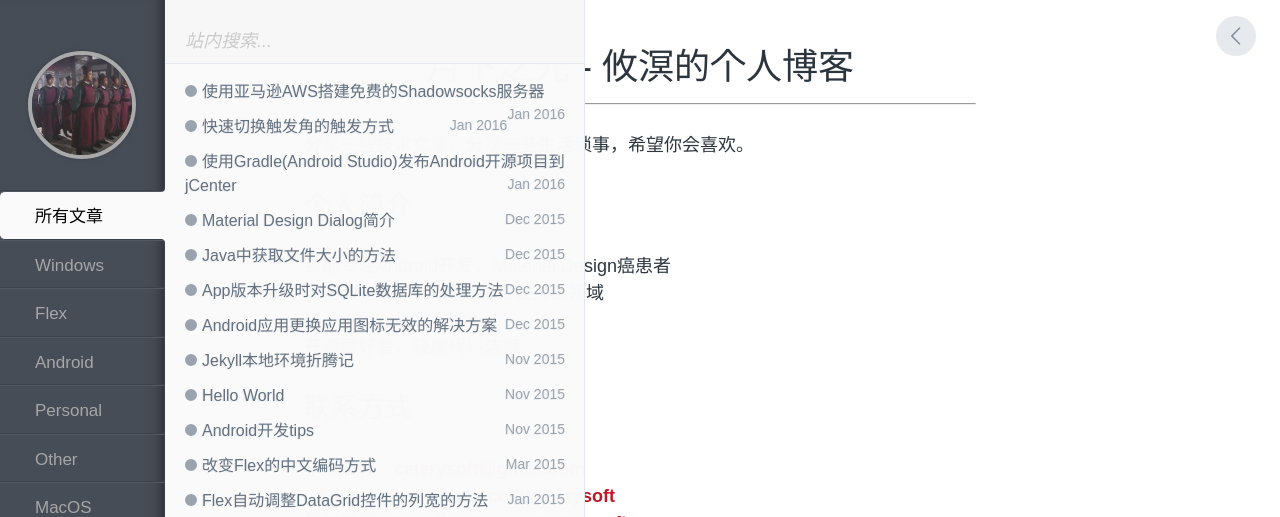
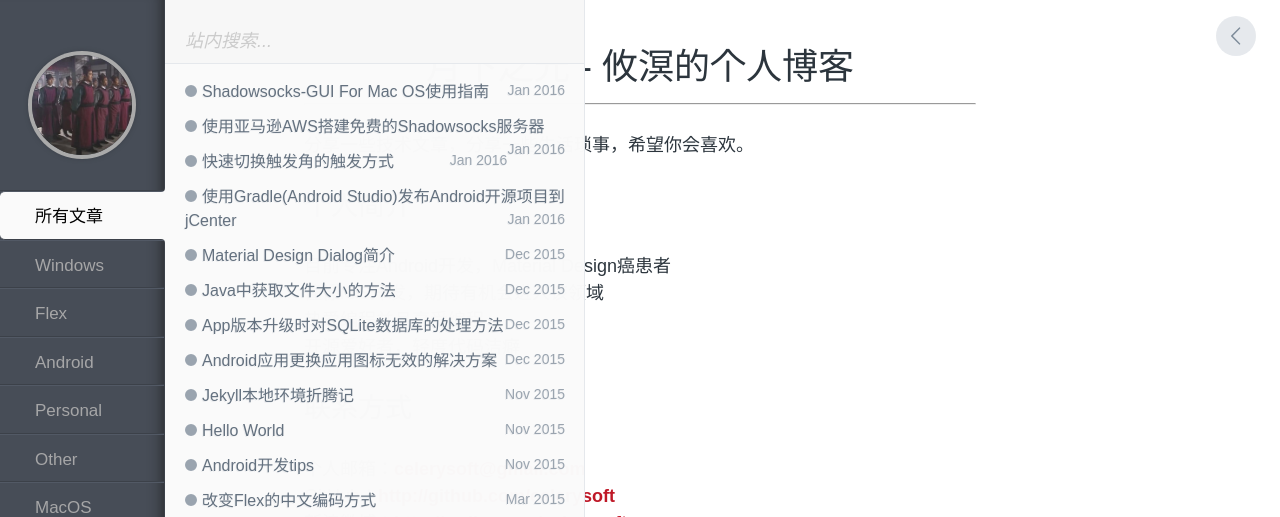
Before and after one commit to celerysoft/celerysoft.github.io, a Jekyll site: the page built from index.md, in a window 1280 px wide, cut to the strip 0-517 px from the top of the page. Built offline with Jekyll 4.4.1, drawn with Linux system fonts in a browser that asks for light colours; comment, search, counter and statistics services are not loaded; some of the changed lines change nothing that is shown.

Commit message:
post Shadowsocks-GUI For Mac OS使用指南

```diff
--- /dev/null
+++ b/_posts/MacOS/2016-01-17-Shadowsocks-GUI For Mac OS使用指南.md
@@ -0,0 +1,104 @@
+---
+layout: post
+title: Shadowsocks-GUI For Mac OS使用指南
+categories: MacOS
+tags: [Shadowsocks, MacOS, Google]
+---
+
+之前介绍了[使用亚马逊AWS搭建免费的Shadowsocks服务器](http://celerysoft.github.io/2016-01-15.html)，但是关于[Shadowsocks-GUI For Mac OS](http://sourceforge.net/projects/shadowsocksgui/files/dist/)的使用指南只是一笔带过，今天就来探讨一下其的具体使用方法。
+
+## 下载安装
+
+首先到[Shadowsocks-GUI For Mac OS](http://sourceforge.net/projects/shadowsocksgui/files/dist/)页面下载，选择`.dmg`格式的下载，当然是下最新版啦，安装完成之后运行，在菜单栏就能看到Shadowsocks的图标了。
+
+![01]( {{ site.postimage }}2016011801.png)
+
+点击图标，可以看到，Shadowsocks的各项功能都集成在这了，任何相关操作和设置都要在这进行。
+
+![02]( {{ site.postimage }}2016011802.png)
+
+## 添加服务器
+
+从菜单里选择`服务器->打开服务器设定...`来添加Shadowsocks服务器，你可以寻找免费的服务器，或者自己动手，按照[使用亚马逊AWS搭建免费的Shadowsocks服务器](http://celerysoft.github.io/2016-01-15.html)里面写的内容搭建属于自己的Shadowsocks服务器。
+
+地址分别填上**服务器公网IP地址**和服务器上配置的**服务端口号**，
+
+加密方法选择和服务器相同的**加密方法**，
+
+密码为服务器上配置的**密码**，
+
+最后备注就是服务器的备注信息，我一般是写服务器的类型。
+
+![03]( {{ site.postimage }}2016011803.png)
+
+## 创建自定义规则
+
+从菜单可以看到，代理模式有两种：
+
+1. 全局模式
+2. 自动代理模式
+
+顾名思义，**全局模式** 就是所有流量都走服务器，而 **自动代理模式** 是通过 **代理自动配置** （英语：Proxy auto-config，简称PAC）文件来配置走服务器的流量。使用自动代理模式可以实现国内网站直连，国外网站使用代理连接，即加速了浏览国内网站的速度，又节省了服务器的流量，一石二鸟。
+
+那么，如何修改代理自动配置文件呢？菜单上有三个选项和这个相关：
+
+1. 编辑自动模式的PAC...
+2. 从GFWList更新PAC
+3. 编辑GFWList的用户规则...
+
+1的功能是定位PAC文件`gfwlist.js`的位置，2的功能是在线更新PAC文件，3的功能是定位用户规则文件`user-rule.txt`的位置。
+
+直接修改PAC文件`gfwlist.js`并保存后，会自动通知浏览器重新加载。推荐用 Xcode 等代码编辑器来编辑。如果用系统自带的文本编辑器，引号可能自动半角变全角，需要撤销一下回到半角。但是这样有个问题，每次在线更新PAC文件后，手动修改的内容就会被覆盖掉，所以我们的自定义规则应该写到用户规则文件`user-rule.txt`里面。用户规则文件里网站的写法可以参考(Adblock Plus filters explained)[https://adblockplus.org/en/filter-cheatsheet]，两者的写法完全相同，下面是我的用户规则文件`user-rule.txt`的内容：
+
+{% highlight JavaScript %}
+! Put user rules line by line in this file.
+! See https://adblockplus.org/en/filter-cheatsheet
+
+||aws.amazon.com^
+||amazonwebservices.com^
+||cloudfront.net^
+||google.com^
+
+{% endhighlight %}
+
+保存之后，兴冲冲地打开Google.com，发现还是漫长的加载，这是什么情况？别急，你只是把规则写到了用户规则文件`user-rule.txt`，但是并没有写到PAC文件`gfwlist.js`文件里呀，那要如何才能写到PAC文件里呢？简单，在线更新一次PAC文件即可，每次在线更新PAC文件，都会把用户规则文件的内容，写入PAC规则的末尾。
+
+## 找出非常隐蔽的被墙掉的地址
+
+好了，既然学会了自定义PAC文件，那么，想必应该是配置完毕了吧？当然不是，你有没有遇到过这种情况，明明把指定网址加到PAC里面了，但是打开该网址还是非常缓慢，或者只能看到部分控件，而网页主体始终刷不出来？但是将代理模式切到全局模式，又能正常打开该网页。
+
+这又是为何？
+
+其实，虽然目标网址是走了代理，但是目标网址上的一些资源（可能是某些JavaScript、CSS文件），可能是储存在某些被墙掉的地方，但是又没有添加到PAC文件里，所以使用全局代理模式时能轻松打开，但是使用自动代理模式时却又显示不出来，那么，如何解决呢？
+
+### 使用日志来查找
+
+从菜单里点击`显示日志...`，其实就是打开系统应用`控制台`，系统日志中所有以 **ShadowsocksX:** 开头的是Shadowsocks的日志，我们再右上角输入`ShadowsocksX`，即可只显示Shadowsocks的日志。我们在全局模式下，刷新一次在自动代理模式下打不开的网页，然后马上切到控制台查看Shadowsocks的日志，看看是否有遗漏没有添加到PAC文件的网址，如图中的`***.cloudfront.net`。
+
+![04]( {{ site.postimage }}2016011804.png)
+
+我们在用户规则文件`user-rule.txt`添加一行
+
+{% highlight JavaScript %}
+! Put user rules line by line in this file.
+! See https://adblockplus.org/en/filter-cheatsheet
+
+...
+
+||cloudfront.net^
+
+{% endhighlight %}
+
+并执行一遍`从GFWList更新PAC文件`，即可。
+
+### 使用浏览器来查找
+
+当然，可以使用浏览器的开发者工具来查看目标网址所需的网络请求，然后将可以的地址加入到PAC文件即可。
+
+![05]( {{ site.postimage }}2016011805.png)
+
+## 扩展阅读
+
+[Shadowsocks-GUI为用户写的使用说明](https://github.com/shadowsocks/shadowsocks-iOS/wiki/Shadowsocks-for-OSX-帮助)
+
+关于Shadowsocks-GUI For Mac OS的使用指南就是以上这些，Windows的我没用过，所以无法对此妄写些什么，不过应该也是大同小异吧，而且可以预见的是，Windows版的肯定比Mac OS版的功能要多，用起来应该更趁手才是。
--- a/_posts/other/2016-01-15-使用亚马逊AWS搭建免费的Shadowsocks服务器.md
+++ b/_posts/other/2016-01-15-使用亚马逊AWS搭建免费的Shadowsocks服务器.md
@@ -219,13 +219,15 @@
 
 ## 本地连接至Shadowsocks服务器
 
-下载[Shadowsocks GUI客户端](http://sourceforge.net/projects/shadowsocksgui/files/dist/)
+下载[Shadowsocks-GUI客户端](http://sourceforge.net/projects/shadowsocksgui/files/dist/)
 
 安装之后，添加服务器，地址为AWS的外网地址，登录[AWS控制台](https://ap-northeast-1.console.aws.amazon.com/ec2/)，查看正在运行中的实例，找到公有ip。
 端口号为刚才配置Shadowsocks服务器时的端口号，密码也是刚才配置的，设置完之后保存。
-由于Mac Shadowsocks GUI已经集成了系统Pac，所以无需任何额外设置，即可畅游互联网啦。
+由于Shadowsocks-GUI For Mac OS已经集成了系统Pac，所以无需任何额外设置，即可畅游互联网啦。
 
 ![09]( {{ site.postimage }}2016011509.png)
+
+更详细的使用方法，请查看[Shadowsocks-GUI For Mac OS使用指南](http://celerysoft.github.io/2016-01-18.html)。
 
 关于Windows下使用Shadowsocks的方法，还请自行搜索，想必也不复杂。
 
```
Also changed, not shown: assets/postImages/2016011801.png (added), assets/postImages/2016011802.png (added), assets/postImages/2016011803.png (added), assets/postImages/2016011804.png (added), assets/postImages/2016011805.png (added).
